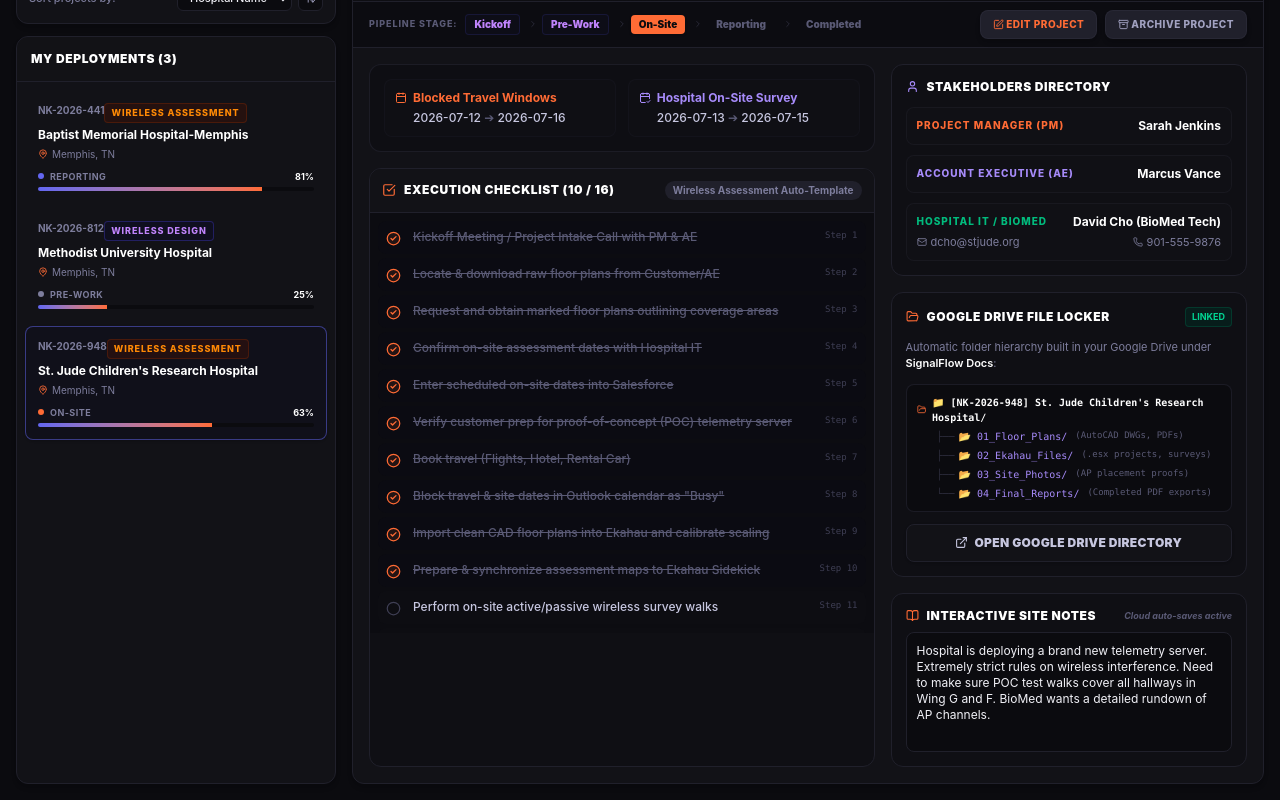
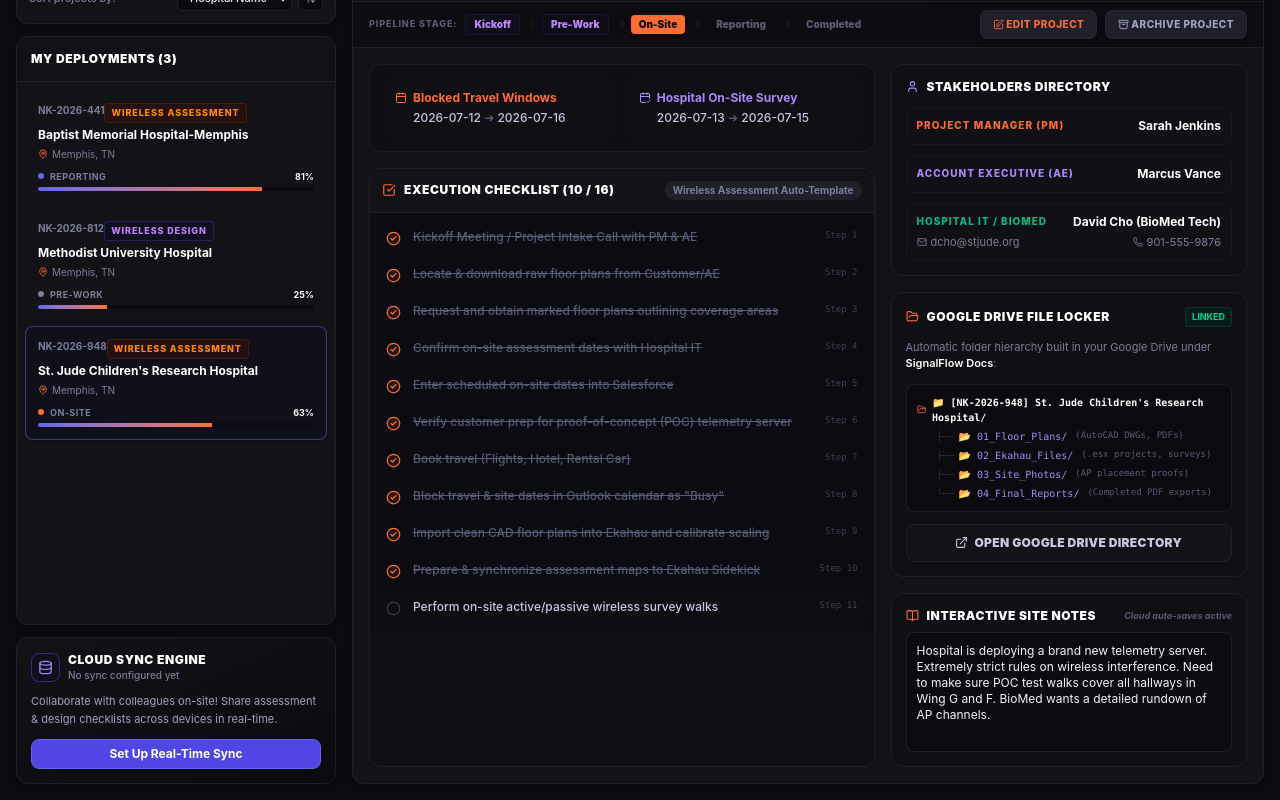
Before and after one commit to charlesphifer/signalflow, a React (Vite) app: page / in a window 1280 px wide. Shown: the part 245-1045 px from the top of the page. Built offline with nearby package versions, Linux system fonts and the light colour scheme.

Commit message:
feat(sync): add dedicated cloud sync promotion card to sidebar and update trigger labels

```diff
--- a/src/App.tsx
+++ b/src/App.tsx
@@ -1178,7 +1178,7 @@ export default function App() {
                   : syncStatus === 'syncing'
                     ? 'Syncing...'
                     : 'Sync Error'
-                : 'Cloud Offline'}
+                : 'Cloud Sync Setup'}
             </span>
           </button>
 
@@ -1350,6 +1350,53 @@ export default function App() {
                   )}
                 </div>
               </div>
+
+              {/* Cloud Sync Promotion/Configuration Card */}
+              <div className="bg-gradient-to-br from-charcoal-900 to-charcoal-950 border border-charcoal-800 rounded-xl p-3.5 shadow-md flex flex-col space-y-2.5">
+                <div className="flex items-start justify-between">
+                  <div className="flex items-center space-x-2">
+                    <div className={`p-1.5 rounded-lg border ${
+                      syncSettings.enabled
+                        ? 'bg-emerald-950/40 border-emerald-800 text-emerald-400'
+                        : 'bg-indigo-950/40 border-indigo-900 text-indigo-400'
+                    }`}>
+                      <Database size={15} />
+                    </div>
+                    <div>
+                      <h3 className="text-xs font-black text-white uppercase tracking-wider">
+                        Cloud Sync Engine
+                      </h3>
+                      <p className="text-[10px] text-charcoal-400 font-medium">
+                        {syncSettings.enabled ? 'Active Multi-Device Sync' : 'No sync configured yet'}
+                      </p>
+                    </div>
+                  </div>
+                  {syncSettings.enabled && (
+                    <span className="flex h-2 w-2 relative">
+                      <span className="animate-ping absolute inline-flex h-full w-full rounded-full bg-emerald-400 opacity-75"></span>
+                      <span className="relative inline-flex rounded-full h-2 w-2 bg-emerald-500"></span>
+                    </span>
+                  )}
+                </div>
+
+                <p className="text-[11px] leading-relaxed text-charcoal-300">
+                  {syncSettings.enabled
+                    ? `Synchronizing workspaces using code: ${syncSettings.syncCode || 'Private DB'}. Real-time collaboration is enabled.`
+                    : 'Collaborate with colleagues on-site! Share assessment & design checklists across devices in real-time.'
+                  }
+                </p>
+
+                <button
+                  onClick={() => setShowSyncModal(true)}
+                  className={`w-full py-1.5 rounded-lg text-xs font-bold border transition-all duration-200 cursor-pointer text-center ${
+                    syncSettings.enabled
+                      ? 'bg-charcoal-950 hover:bg-charcoal-900 border-charcoal-800 text-charcoal-300 hover:text-white'
+                      : 'bg-indigo-600 hover:bg-indigo-700 active:bg-indigo-800 border-indigo-500 text-white shadow-sm shadow-indigo-950/50'
+                  }`}
+                >
+                  {syncSettings.enabled ? 'Configure Sync Settings' : 'Set Up Real-Time Sync'}
+                </button>
+              </div>
             </div>
 
             {/* RIGHT WORK AREA: DETAILED PROJECT COMMAND CENTER */}
```
